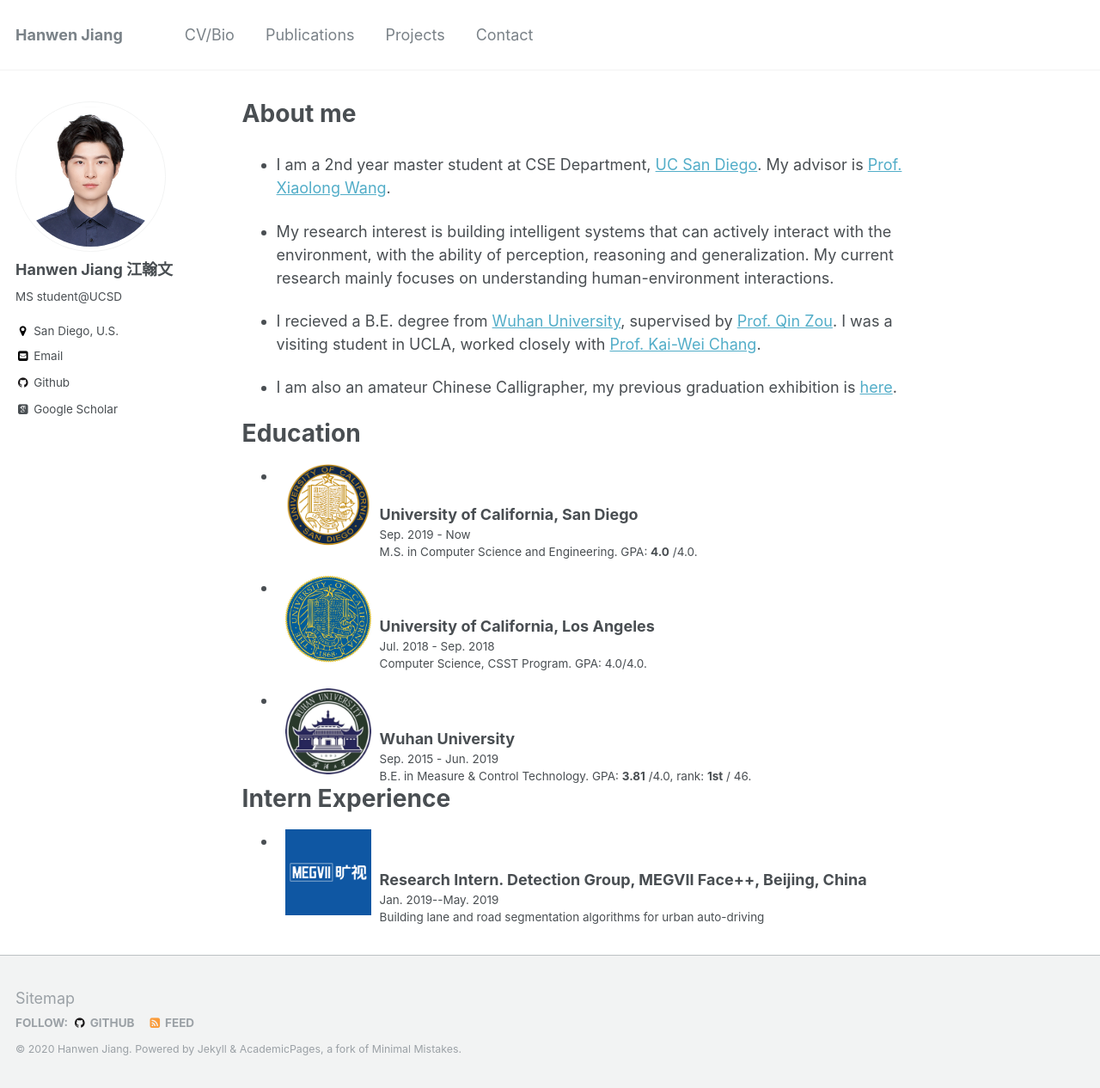
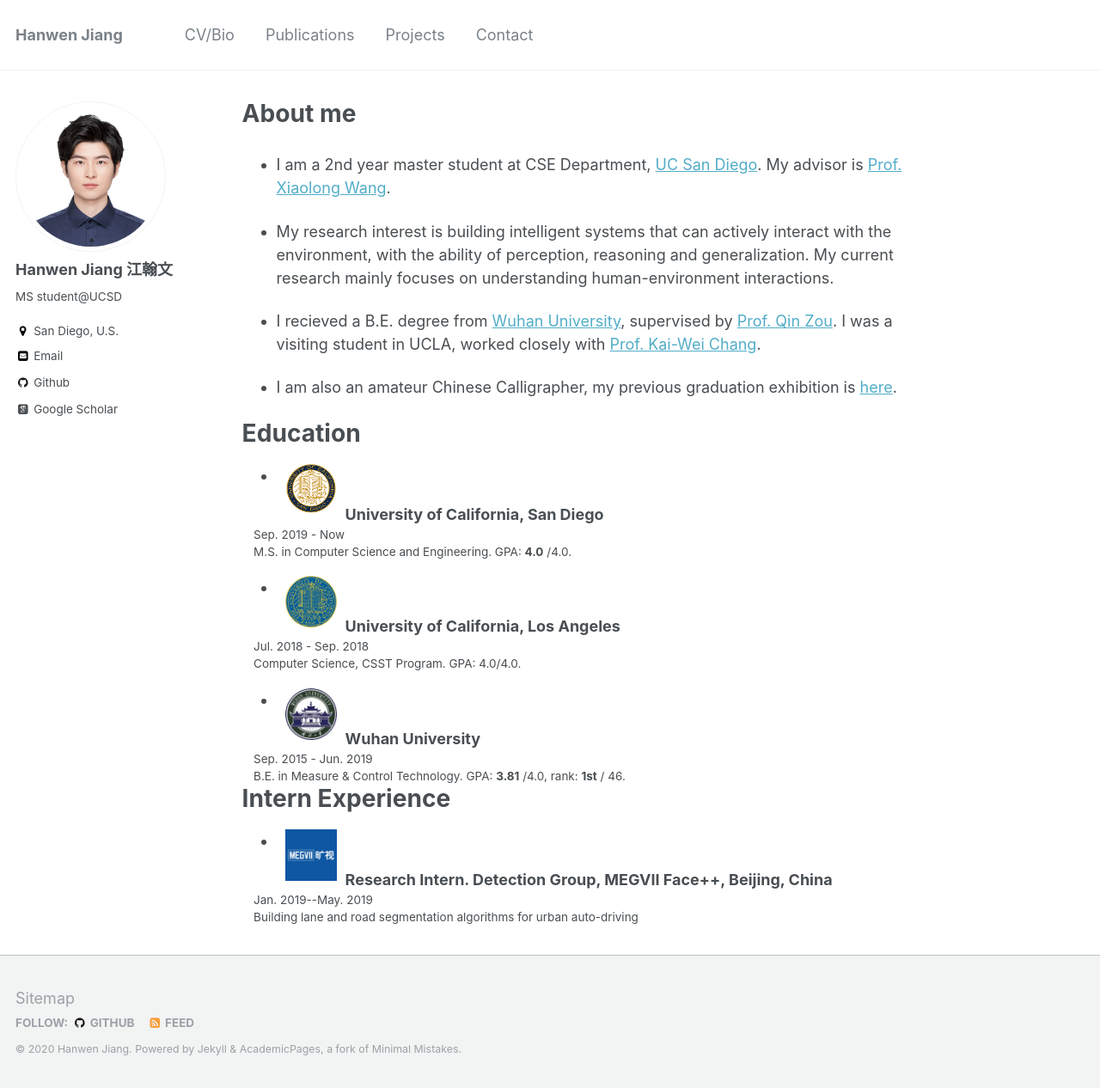
Before and after one commit to hwjiang1510/hwjiang1510.github.io, a Jekyll site: the page built from _pages/about.md, in a window 1280 px wide and 1266 px high. Shown: the whole window at 86% size. Built offline with Jekyll 4.4.1, drawn with Linux system fonts in a browser that asks for light colours; some web fonts are replaced.

Commit message:
update layout

```diff
--- a/_pages/about.md
+++ b/_pages/about.md
@@ -19,24 +19,24 @@ My current research mainly focuses on understanding human-environment interactio
 
 
 # Education
-* <dl><dt><img align="left" width="100" height="100" hspace="10" src="https://jiangolder.github.io/images/UCSD.png"/></dt>
+* <dl><dt><img align="left" width="60" height="60" hspace="10" src="https://jiangolder.github.io/images/UCSD.png"/></dt>
 <dt>University of California, San Diego</dt>
 <dd>Sep. 2019 - Now</dd>
 <dd>M.S. in Computer Science and Engineering. GPA: <strong>4.0</strong> /4.0.</dd>
 
-* <dl><dt><img align="left" width="100" height="100" hspace="10" src="https://jiangolder.github.io/images/UCLA.jpg"/></dt>
+* <dl><dt><img align="left" width="60" height="60" hspace="10" src="https://jiangolder.github.io/images/UCLA.jpg"/></dt>
 <dt>University of California, Los Angeles</dt>
 <dd>Jul. 2018 - Sep. 2018</dd>
 <dd>Computer Science, CSST Program. GPA: 4.0/4.0.</dd>
 
-* <dl><dt><img align="left" width="100" height="100" hspace="10" src="https://jiangolder.github.io/images/whu.png"/></dt>
+* <dl><dt><img align="left" width="60" height="60" hspace="10" src="https://jiangolder.github.io/images/whu.png"/></dt>
 <dt>Wuhan University</dt>
 <dd>Sep. 2015 - Jun. 2019</dd>
 <dd>B.E. in Measure & Control Technology. GPA: <strong>3.81</strong> /4.0, rank: <strong>1st</strong> / 46.</dd>
 
 
 # Intern Experience
-* <dl><dt><img align="left" width="100" height="100" hspace="10" src="https://jiangolder.github.io/images/megvii.jpg"/></dt>
+* <dl><dt><img align="left" width="60" height="60" hspace="10" src="https://jiangolder.github.io/images/megvii.jpg"/></dt>
 <dt>Research Intern. Detection Group, MEGVII Face++, Beijing, China</dt>
 <dd>Jan. 2019--May. 2019</dd>
 <dd>Building lane and road segmentation algorithms for urban auto-driving</dd>
```
